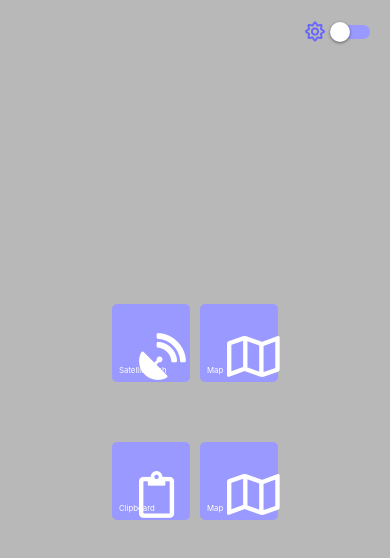
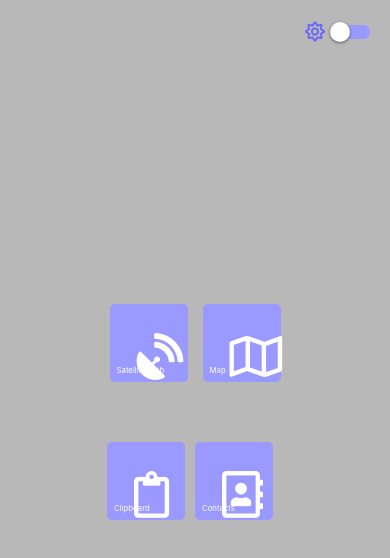
Before and after one commit to GGGeslani/emtechhhf, a React Native app: screen / in a window 390 px wide. Shown: the top 558 px of the page. Built offline with nearby package versions, Linux system fonts and the light colour scheme.

Commit message:
routing failed

```diff
--- a/App.js
+++ b/App.js
@@ -115,9 +115,9 @@ export default function App() {
               <FontAwesome5 name="clipboard" size={buttonSize * 0.6} color="white" />
               <Text style={[styles.buttonLabel, { fontSize: buttonSize * 0.1 }]}>Clipboard</Text>
             </TouchableOpacity>
-            <TouchableOpacity style={styles.button}>
-              <FontAwesome5 name="map" size={buttonSize * 0.6} color="white" />
-              <Text style={[styles.buttonLabel, { fontSize: buttonSize * 0.1 }]}>Map</Text>
+            <TouchableOpacity style={[styles.button, { marginRight: 10 }]}>
+              <FontAwesome5 name="address-book" size={buttonSize * 0.6} color="white" />
+              <Text style={[styles.buttonLabel, { fontSize: buttonSize * 0.1 }]}>Contacts</Text>
             </TouchableOpacity>
           </View>
         </View>
```
